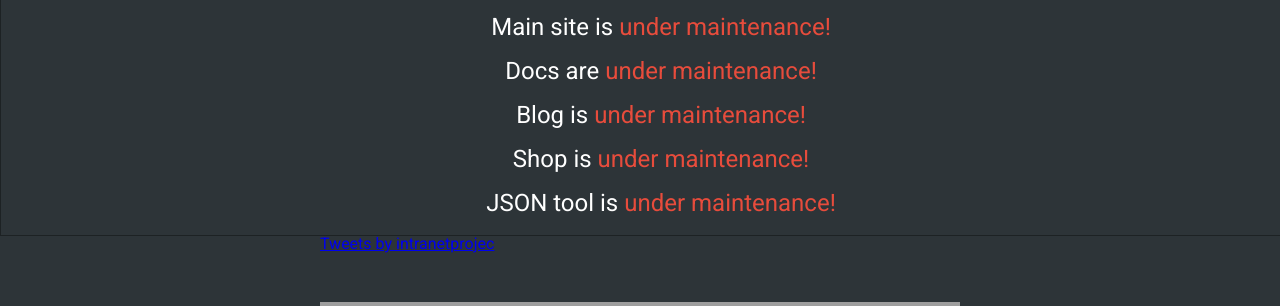
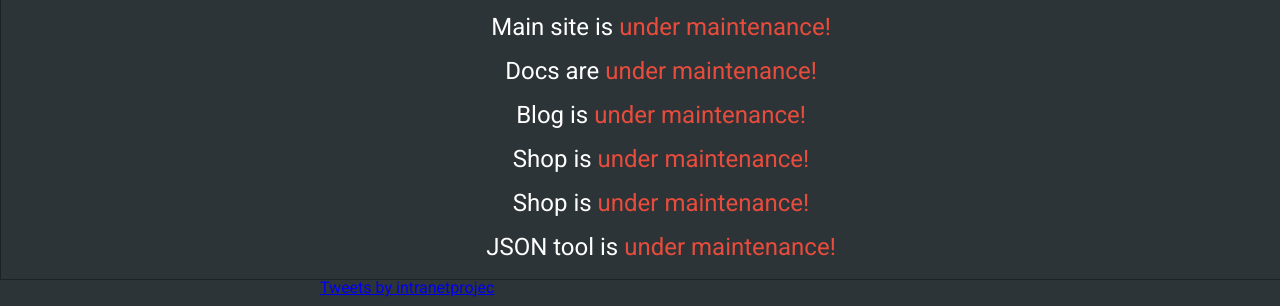
Before and after one commit to IntranetProject/intranet_status, a PHP site: page / in a window 1280 px wide. Shown: the part 210-516 px from the top of the page. Run offline with PHP 8.4, Linux system fonts and the light colour scheme; data that the repository does not hold is empty; some libraries are stand-ins or nearby versions; grey boxes are pictures that could not be loaded.

Commit message:
added download mirror

```diff
--- a/index.php
+++ b/index.php
@@ -52,6 +52,11 @@ function is_url_exist($url){
                 echo is_url_exist("http://shop.intranetproject.net/up.txt");
                 ?>
                 <div class="clearer"></div>
+                <a target="_blank" class="site" href="http://download.intranetproject.net">Shop is </a>
+                <?php
+                echo is_url_exist("http://download.intranetproject.net/up.txt");
+                ?>
+                <div class="clearer"></div>
                 <a target="_blank" class="site" href="http://json.intranetproject.net">JSON tool is </a>
                 <?php
                 echo is_url_exist("http://json.intranetproject.net/up.txt");
```
Lines whose indentation alone changed are shown as unchanged.
